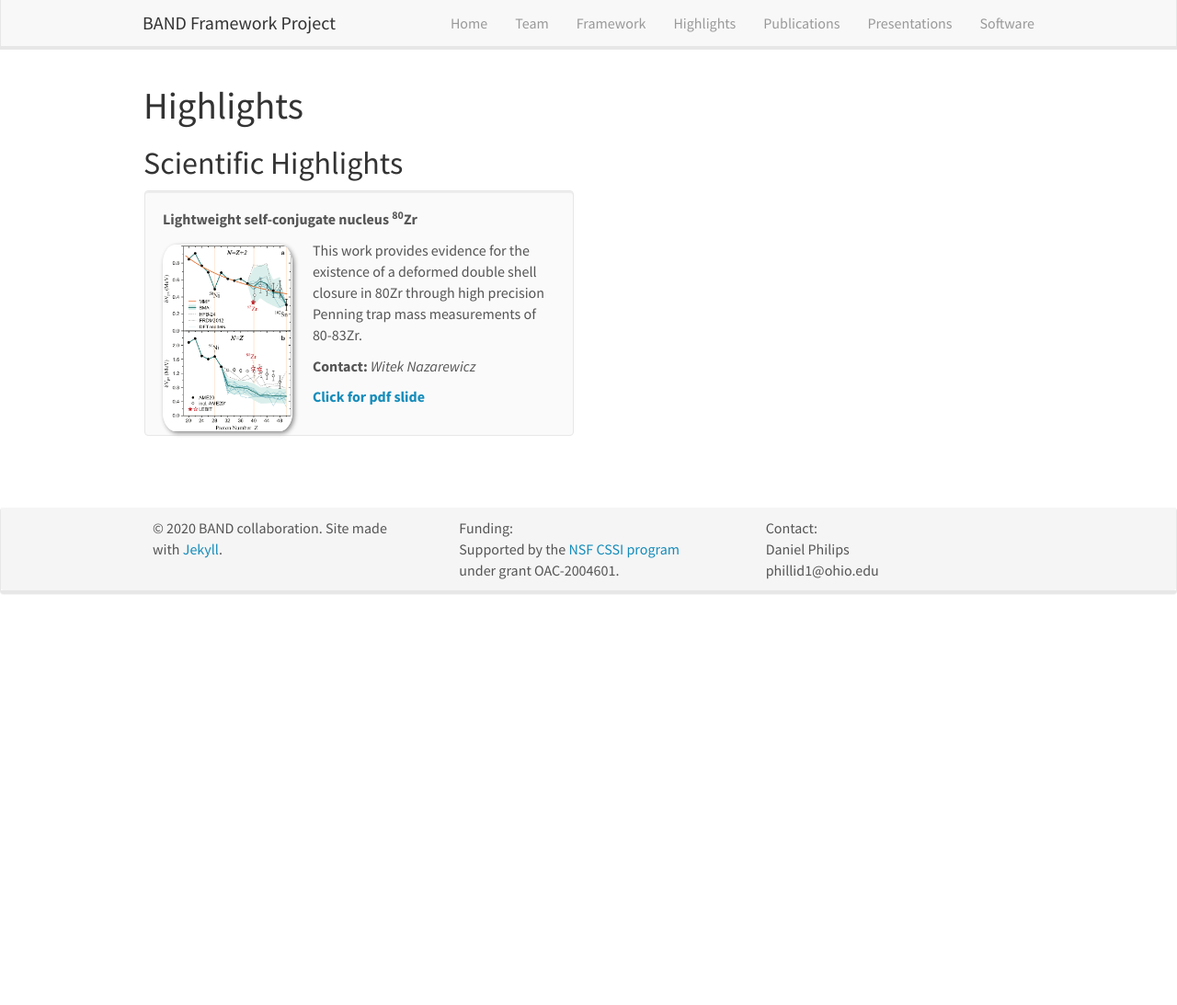
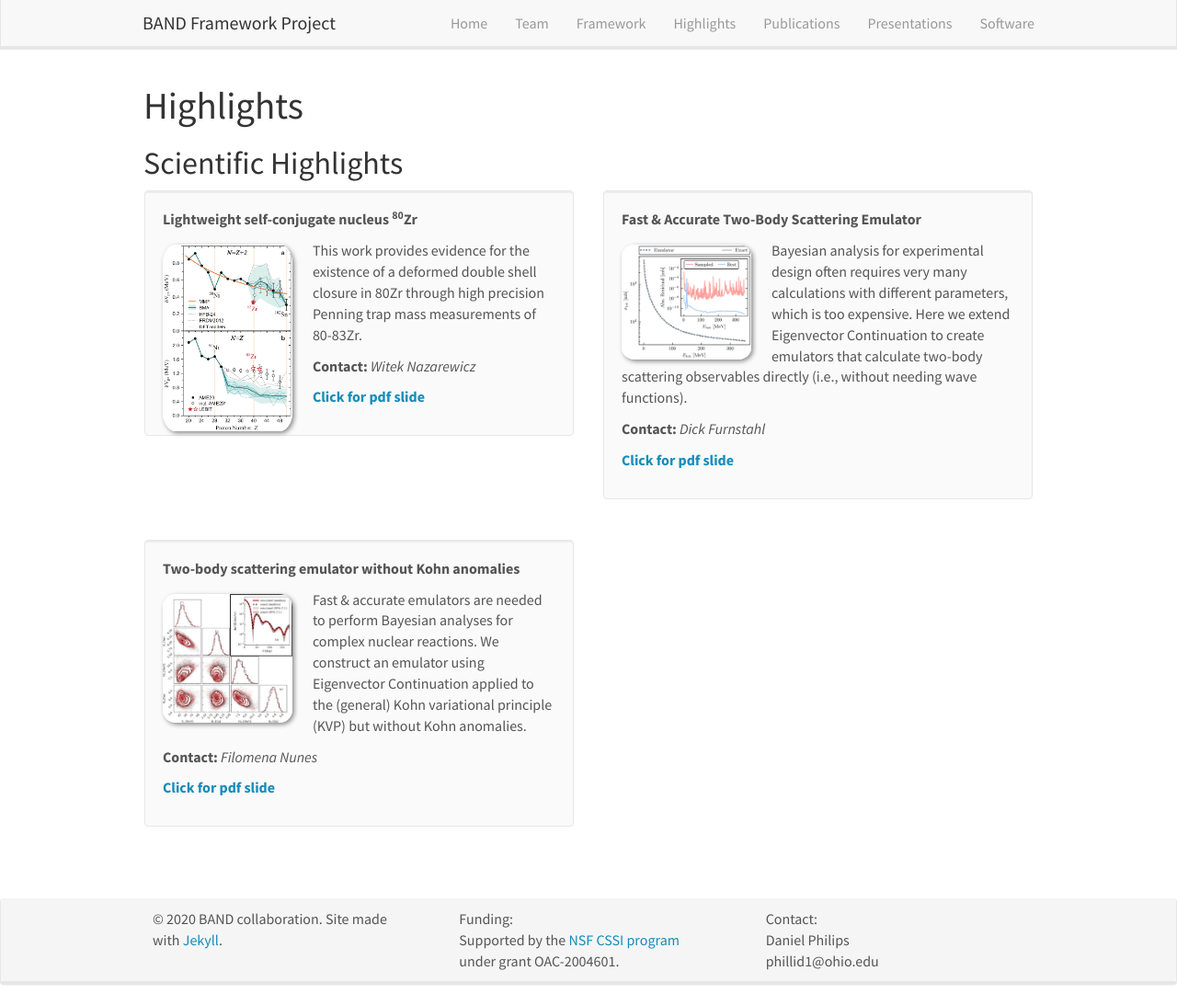
Before and after one commit to bandframework/bandframework.github.io, a Jekyll site: the page built from _pages/highlights.md, in a window 1280 px wide and 1093 px high. Shown: the whole window at 92% size. Built offline with Jekyll 4.4.1, drawn with Linux system fonts in a browser that asks for light colours; nearby versions of some CDN libraries.

Commit message:
trying out highlights

```diff
--- a/_data/highlights.yml
+++ b/_data/highlights.yml
@@ -8,3 +8,27 @@
     pdf: 80Zr.pdf
     text: Click for pdf slide
   display: 1
+
+- title: Fast &amp; Accurate Two-Body Scattering Emulator
+  description: >
+    Bayesian analysis for experimental design often requires very many calculations with
+    different parameters, which is too expensive. Here we extend Eigenvector Continuation
+    to create emulators that calculate two-body scattering observables directly (i.e., without needing wave functions).
+  image: Emulator_BAND_Highlight_fig.png
+  contact: Dick Furnstahl
+  link:
+    pdf: Emulator_BAND_Highlight.pdf
+    text: Click for pdf slide
+  display: 1
+
+- title: Two-body scattering emulator without Kohn anomalies
+  description: >
+    Fast &amp; accurate emulators are needed to perform Bayesian analyses for complex nuclear reactions.
+    We construct an emulator using Eigenvector Continuation applied to the (general) Kohn variational principle (KVP)
+    but without Kohn anomalies.
+  image: emulator-eckohn_fig.png
+  contact: Filomena Nunes
+  link:
+    pdf: emulator-eckohn.pdf
+    text: Click for pdf slide
+  display: 1
```
